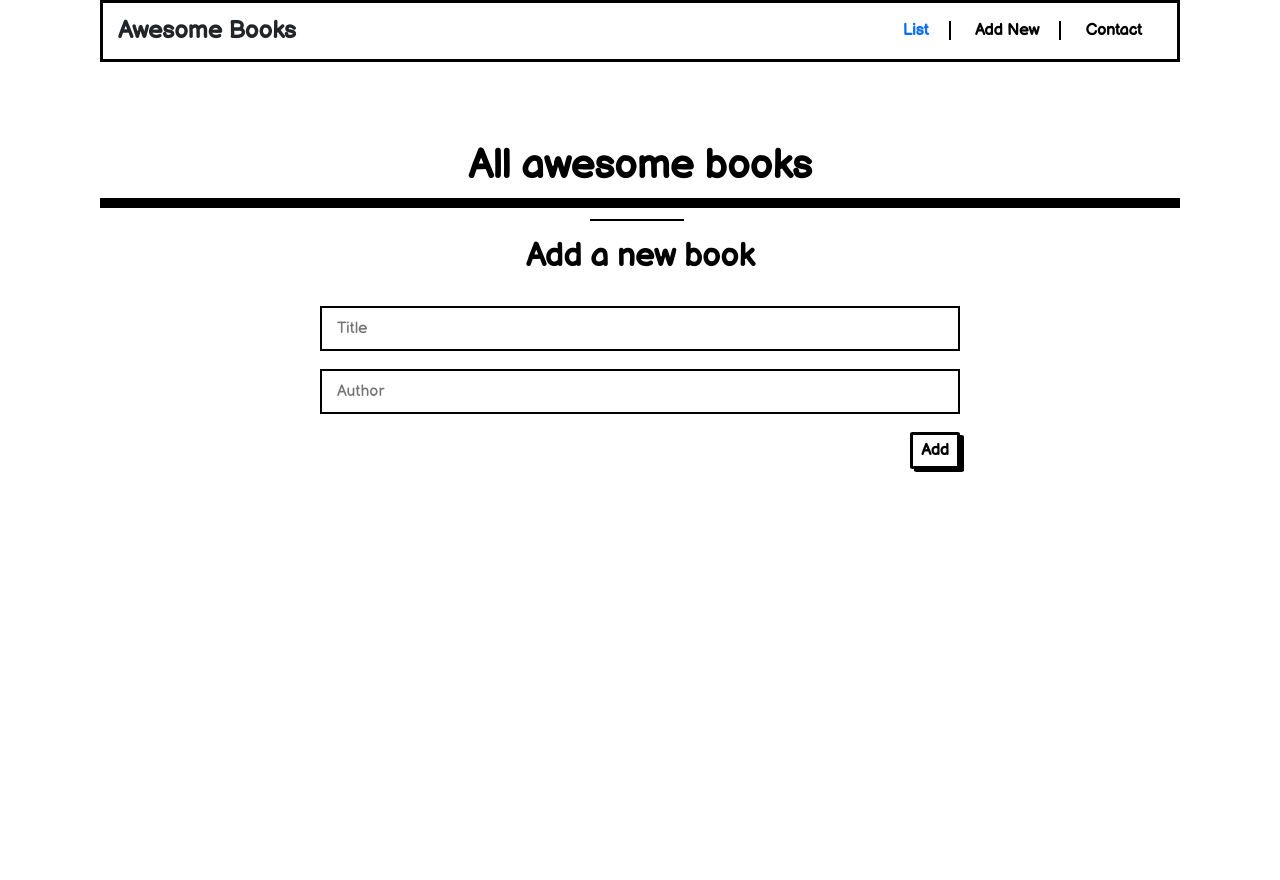
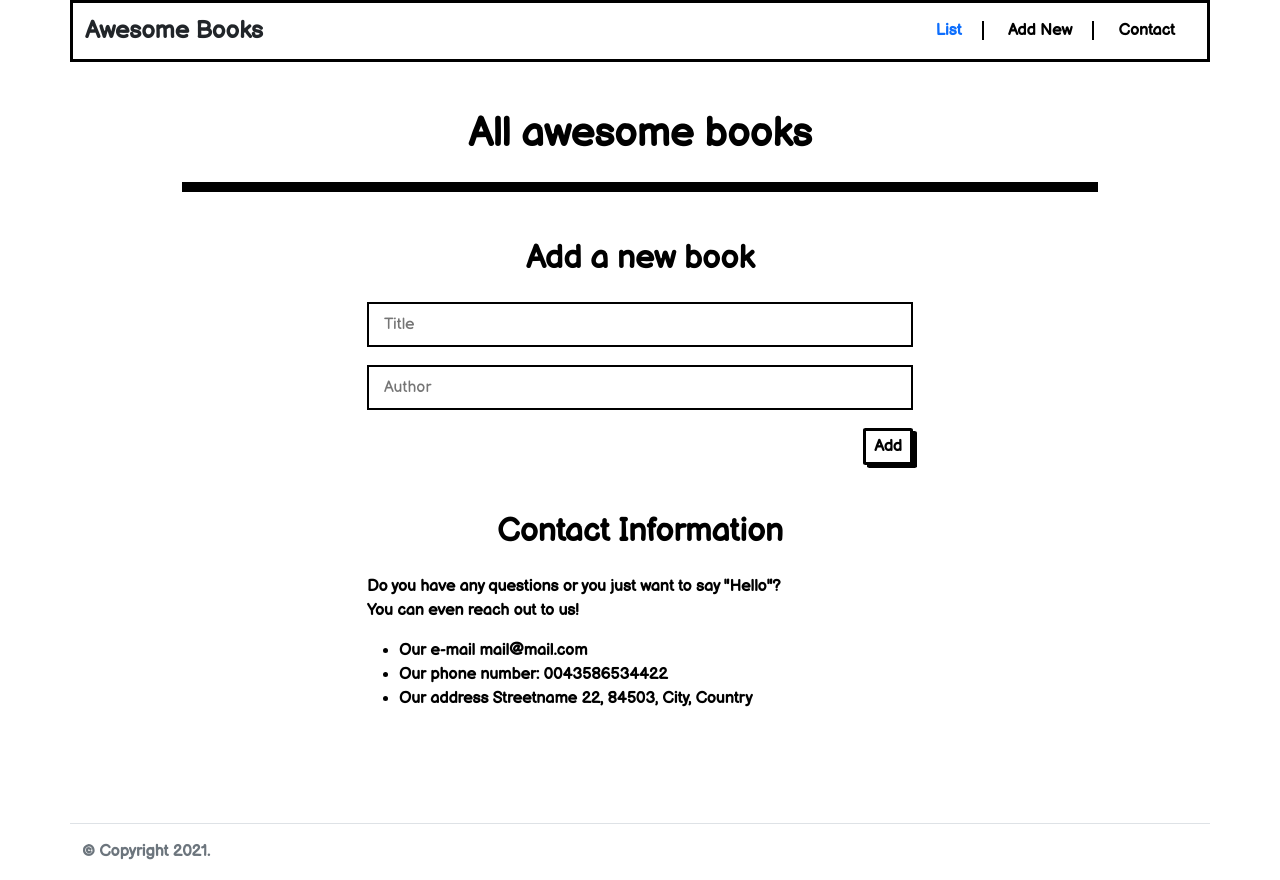
Before and after one commit to Cathella/Awesome-Books, a website: page index.html in a window 1280 px wide. Before the commit the page ends 800 px from the top, so only its background shows below. Drawn offline with nearby package versions, Linux system fonts and the light colour scheme.

Commit message:
add contact, footer

```diff
--- a/index.html
+++ b/index.html
@@ -16,7 +16,7 @@
   <link rel="stylesheet" href="style.css">
 </head>
 <body>
-  <nav class="d-flex justify-content-between align-items-center">
+  <nav class="container d-flex justify-content-between align-items-center">
     <a href="#" class="logo text-dark fs-4">Awesome Books</a>
     <div class="menu-items">
       <a href="#" class="active">List</a>
@@ -25,20 +25,45 @@
     </div>
   </nav>
 
-  <h1>All awesome books</h1>
+  <div class="container">
+    <h1 class="mt-5 mb-4 fw-bold text-center">All awesome books</h1>
     <div class="box-size">
       <div id="books-data" class="d-flex flex-column justify-content-center align-items-center"></div>
       </div>
     </div>
+  </div>
 
-  <div>
+  <div class="container">
+    <div class="row">
+      <div class="col-lg-6 mx-auto">
         <form action="" id="form">
-      <h2>Add <span>a new </span>book</h2>
+          <h2 class="mt-5 mb-4 fw-bold text-center">Add a new book</h2>
           <input type="text" placeholder="Title" id="title" onfocus="this.value=''">
           <input type="text" placeholder="Author" id="author" onfocus="this.value=''">
           <button type="submit">Add</button>
         </form>
       </div>
+    </div>
+  </div>
+
+  <div class="container" id="contact">
+    <h2 class="mt-5 mb-4 fw-bold text-center">Contact Information</h2>
+    <div class="row pb-5">
+      <div class="col-lg-6 mx-auto">
+        <p>Do you have any questions or you just want to say "Hello"?<br>
+        You can even reach out to us!</p>
+        <ul>
+          <li>Our e-mail mail@mail.com</li>
+          <li>Our phone number: 0043586534422</li>
+          <li>Our address Streetname 22, 84503, City, Country</li>
+        </ul>
+      </div>
+    </div>
+  </div>
+
+  <footer class="container py-3 mt-5 border-top text-muted">
+    &copy; Copyright 2021.
+  </footer>
 
   <script src="app.js"></script>
 </body>
--- a/style.css
+++ b/style.css
@@ -9,7 +9,6 @@ body {
 nav {
   border: 3px solid black;
   padding: 10px 15px;
-  margin: 0 100px;
 }
 
 .logo {
@@ -25,12 +24,6 @@ nav {
 
 .menu-items a.active {
   color: #0d6efd;
-}
-
-h1 {
-  text-align: center;
-  margin-top: 80px;
-  font-weight: bold;
 }
 
 .box-size {
@@ -76,19 +69,6 @@ button {
 form {
   display: flex;
   flex-direction: column;
-  width: 50%;
-  margin: 30px auto 0;
-}
-
-h2 {
-  text-align: center;
-  margin-bottom: 30px;
-  font-weight: bold;
-}
-
-h2 span {
-  border-top: 2px solid black;
-  padding-top: 0.5em;
 }
 
 input {
```
Lines whose indentation alone changed are shown as unchanged.
